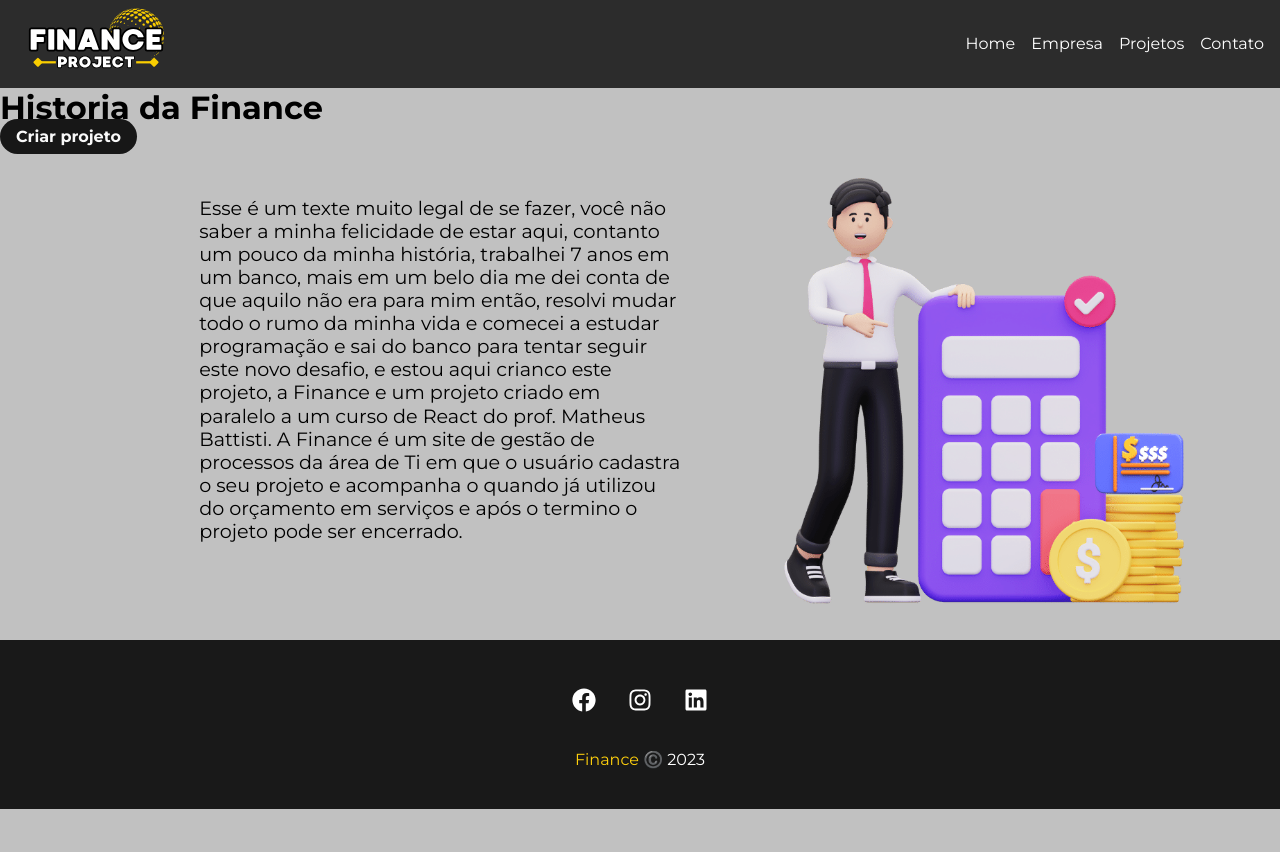
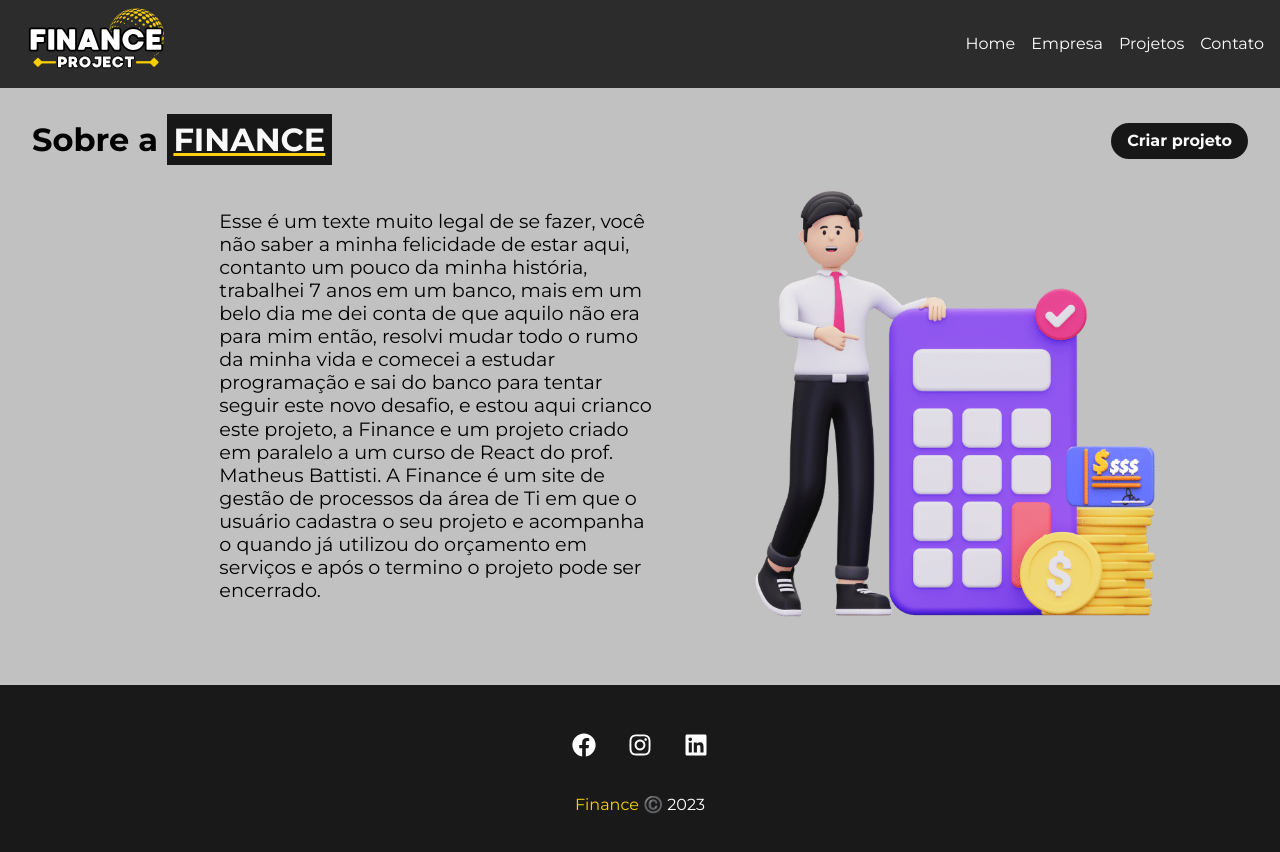
Before and after one commit to GSBarros17/pagina-react, a React (Create React App) app: page /Company in a window 1280 px wide. Before the commit the page ends 809 px from the top, so only its background shows below. Built offline with nearby package versions, Linux system fonts and the light colour scheme; the HTML template or start-up script is replaced by a standard one.

Commit message:
estilizando a pg company

```diff
--- a/src/components/pages/Company.js
+++ b/src/components/pages/Company.js
@@ -1,4 +1,3 @@
-import {Link} from "react-router-dom"
 import styles from "./Company.module.css"
 import img2 from "../img/img2.png"
 import LinkButton from "../layout/LinkButton"
@@ -6,9 +5,9 @@ import SectionContainer from "../layout/SectionContainer"
 
 export default function Company(){
     return (
-        <div>
+        <div className={styles.companyContainer}>
             <div>
-                <h1>Historia da Finance</h1>
+                <h1>Sobre a <span>FINANCE</span></h1>
             </div>
             <LinkButton to="/NewProjects" text="Criar projeto"/>
             <SectionContainer text="Esse é um texte muito legal de se fazer, você não saber a
--- a/src/components/pages/Company.module.css
+++ b/src/components/pages/Company.module.css
@@ -0,0 +1,13 @@
+.companyContainer{
+    display: flex;
+    justify-content: space-between;
+    flex-wrap: wrap;
+    padding: 2em;
+}
+
+.companyContainer span{
+    background-color:#171717;
+    color: #f9f9f9;
+    text-decoration: underline #FFD00D;
+    padding: 0.2em;
+}
```
